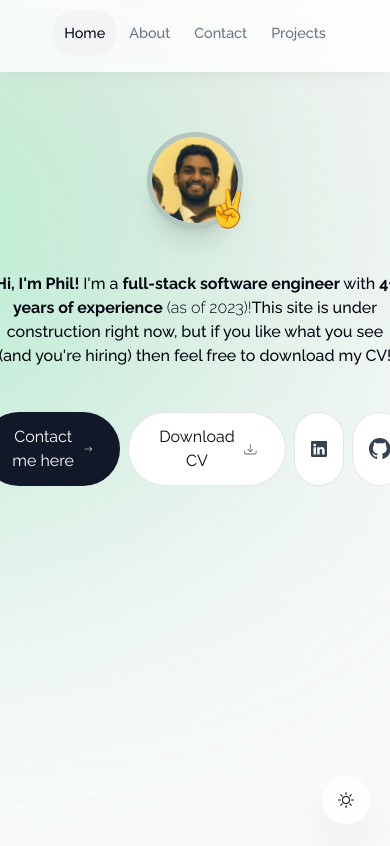
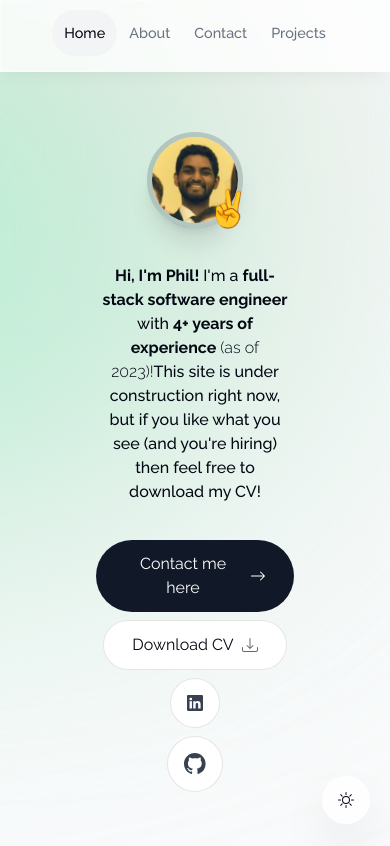
Before and after one commit to pg328/portfolio_site, a Next.js app: page / in a window 390 px wide. Shown: the top 846 px of the page. Built offline with nearby package versions, Linux system fonts and the light colour scheme.

Commit message:
fix: responsivity, h1 width and button order

```diff
--- a/src/components/Introduction.tsx
+++ b/src/components/Introduction.tsx
@@ -53,7 +53,7 @@ const Introduction = (props: {}) => {
         </div>
       </div>
       <motion.h1
-        className="m-2"
+        className="w-full sm:m-2"
         initial={{ opacity: 0, scale: 0 }}
         animate={{ opacity: 1, scale: 1 }}
       >
@@ -70,7 +70,7 @@ const Introduction = (props: {}) => {
         </span>
       </motion.h1>
 
-      <div className="flex gap-2">
+      <div className="flex gap-2 flex-col sm:flex-row items-center">
         <Link
           href="#contact"
           onClick={() => {
@@ -79,7 +79,15 @@ const Introduction = (props: {}) => {
           }}
           className="bg-gray-900 text-white px-7 py-3 flex items-center gap-2 rounded-full"
         >
-          Contact me here <BsArrowRight />
+          Contact me here{" "}
+          <div>
+            <div className="hidden sm:flex">
+              <BsArrowRight />
+            </div>
+            <div className="sm:hidden">
+              <BsArrowRight />
+            </div>
+          </div>{" "}
         </Link>{" "}
         <a
           className="group bg-white px-7 py-3 flex items-center gap-2 rounded-full outline-none focus:scale-110 hover:scale-110 active:scale-105 transition cursor-pointer borderBlack dark:bg-white/10"
```
